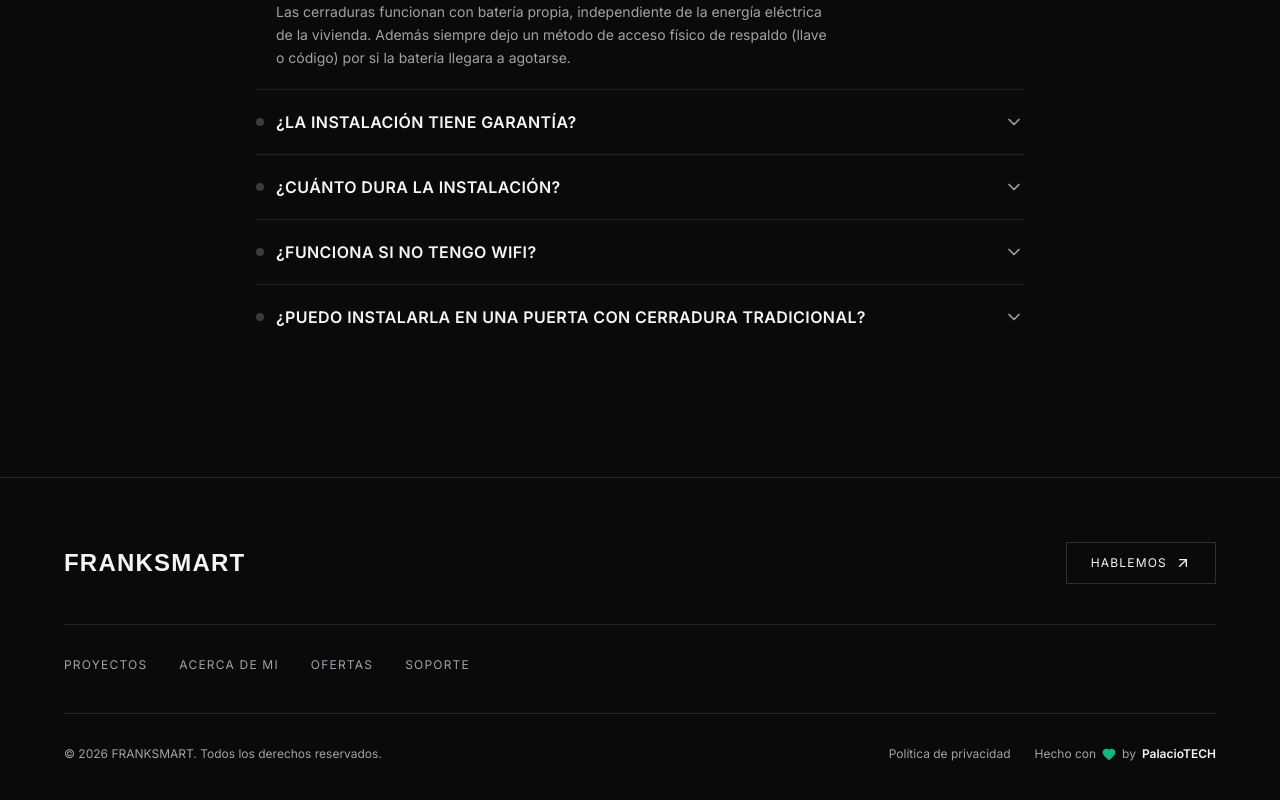
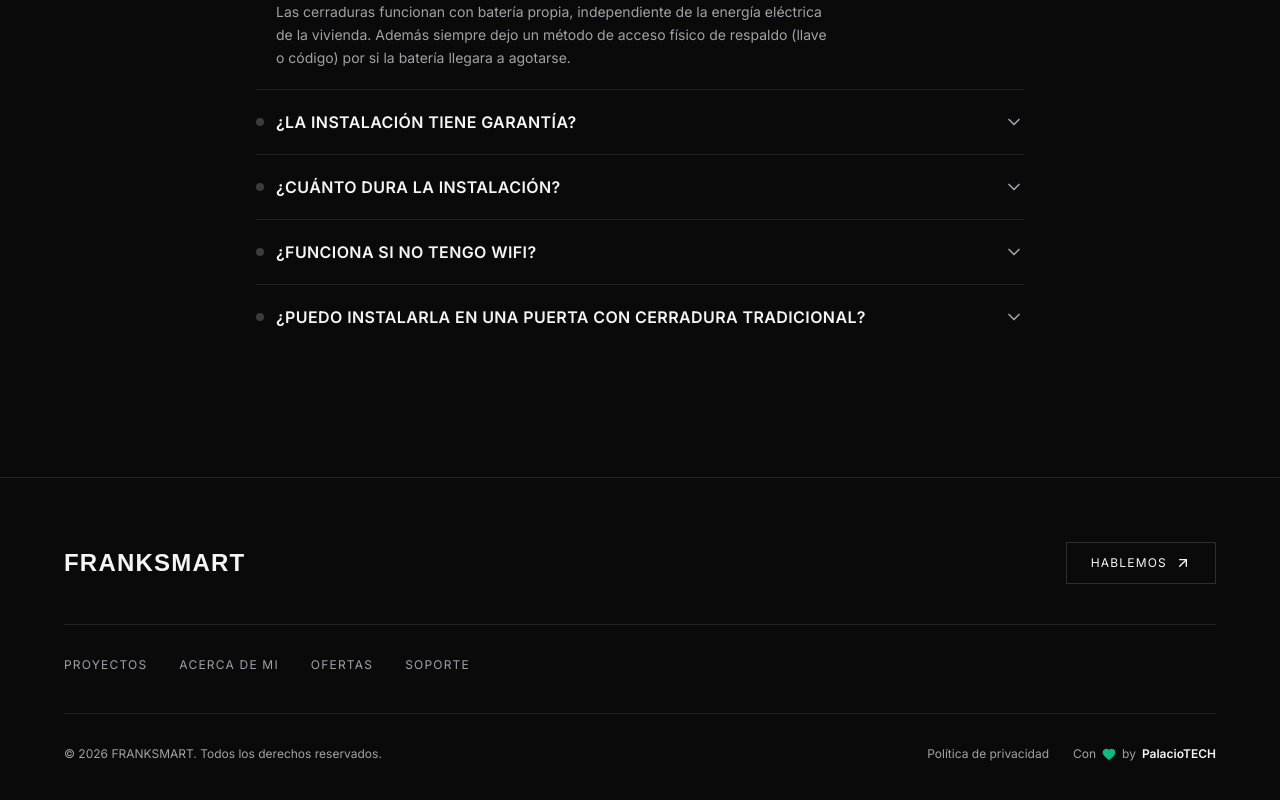
Before and after one commit to Jesus-Palacio-Gonzalez/FrankSMART-web, a React (Vite) app: page / in a window 1280 px wide. Shown: the part 4538-5338 px from the top of the page. Built offline with nearby package versions, Linux system fonts and the light colour scheme; a web font is replaced by a local one.

Commit message:
feat:update

```diff
--- a/src/Footer.tsx
+++ b/src/Footer.tsx
@@ -55,7 +55,7 @@ function Footer() {
             </a>
 
             <p className="flex items-center gap-1.5 font-inter text-xs text-muted">
-              Hecho con
+              Con
               <Heart className="h-3.5 w-3.5 fill-accent text-accent" />
               by{" "}
               <span className="font-semibold text-foreground">
```
